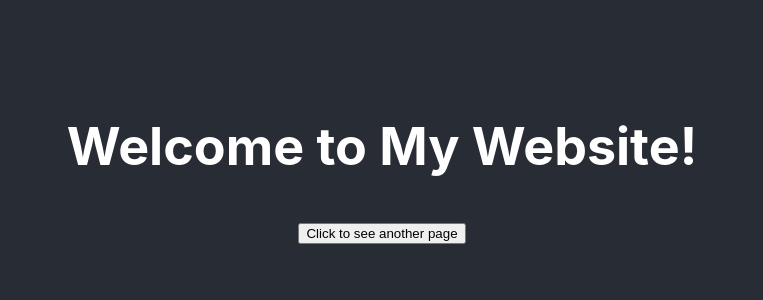
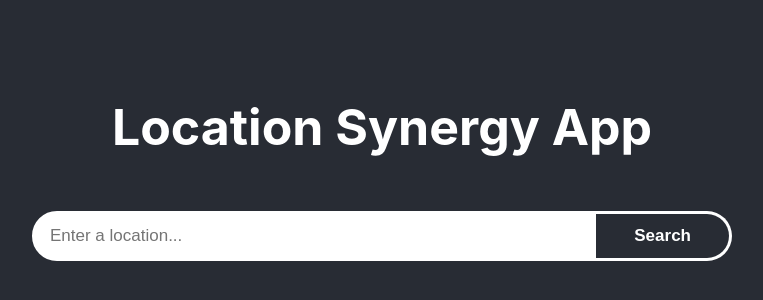
Before and after one commit to VISH831/location-synergy, a React (Create React App) app: page / in a window 1280 px wide. Shown: the part 238-538 px from the top of the page, without its empty margins (258-1021 px from the left). Built offline with nearby package versions, Linux system fonts and the light colour scheme.

Commit message:
SearchBar

```diff
--- a/src/App.css
+++ b/src/App.css
@@ -2,7 +2,38 @@
   text-align: center;
 }
 
-.App-header {
+.searchBar {
+  height: 100%;
+  width: 100%;
+  display: flex;
+}
+
+.searchBar input[type="text"] {
+  width: 100%;
+  padding: 5px 15px;
+  font-size: 17px;
+  border: 3px solid white;
+  border-top-left-radius: 30px;
+  border-bottom-left-radius: 30px;
+}
+
+.searchBar button {
+  height: 100%;
+  width: 25%;
+  border-top-right-radius: 30px;
+  border-bottom-right-radius: 30px;
+  border-top: 3px solid white;
+  border-bottom: 3px solid white;
+  border-right: 3px solid white;
+  border-left: 0px;
+  box-shadow: none;
+  background-color: #282c34;
+  color: white;
+  font-size: 17px;
+  font-weight: bold;
+}
+
+/* .App-header {
   background-color: #282c34;
   min-height: 100vh;
   display: flex;
@@ -11,4 +42,4 @@
   justify-content: center;
   font-size: calc(10px + 2vmin);
   color: white;
-}
+} */
--- a/src/HomePage.js
+++ b/src/HomePage.js
@@ -1,20 +1,28 @@
+// Import libraries
 import React from 'react';
-
-// Library for navigation
+import SearchBox from './SearchBox';
 import { useNavigate } from 'react-router-dom';
 
+// Import home page specific styles
+import './HomeStyles.css';
+import './App.css';
 
 function HomePage() {
   const navigate = useNavigate();
-  const handleClick = () => {
-    navigate("/second-page"); // navigate to '/second-page' using your chosen library's function
-  };
+  const handleSearchSubmit = (searchTerm) => {
+    // navigate to '/second-page' using your chosen library's function
+    navigate('/second-page', { state: { searchTerm } });
+};
 
   return (
-    <div>
-      <h1>Welcome to My Website!</h1>
-      <button onClick={handleClick}>Click to see another page</button>
-    </div>
+    <header className="homeMain">
+			<div>
+				<h1 className="homeTitle">Location Synergy App</h1>
+				<div className="homeSearchContainer">
+					<SearchBox onSearchSubmit={handleSearchSubmit} />
+				</div>
+			</div>
+		</header>
   );
 }
 
--- /dev/null
+++ b/src/HomeStyles.css
@@ -0,0 +1,22 @@
+/* HomeStyles.css */
+
+.homeMain {
+  display: flex;
+  flex-direction: column;
+  align-items: center;
+  justify-content: center;
+  height: 100vh;
+  background-color: #282c34;
+  color: white;
+}
+
+.homeTitle {
+  font-size: 50px;
+}
+
+.homeSearchContainer {
+  text-align: center;
+  height: 50px;
+  width: 700px;
+  padding-top: 20px;
+}
--- /dev/null
+++ b/src/ResultStyles.css
@@ -0,0 +1,17 @@
+/* ResultStyles.css */
+
+.resultMain {
+  display: flex;
+  flex-direction: column;
+  align-items: center;
+  height: 100vh;
+  background-color: #282c34;
+  color: white;
+}
+
+.resultSearchContainer {
+  text-align: center;
+  height: 40px;
+  width: 500px;
+  padding-top: 10px;
+}
--- a/src/ResultsPage.js
+++ b/src/ResultsPage.js
@@ -1,10 +1,26 @@
 import React from 'react';
+import SearchBox from './SearchBox';
+import { useNavigate } from 'react-router-dom';
+
+import './ResultStyles.css';
+import './App.css';
 
 function ResultsPage() {
+  const navigate = useNavigate();
+  const handleSearchSubmit = (searchTerm) => {
+    // navigate to '/second-page' using your chosen library's function
+    navigate('/second-page', { state: { searchTerm } });
+};
+
   return (
+    <header className="resultMain">
     <div>
-      <h1>This is the second page!</h1>
+      <h1>Location Synergy App</h1>
+      <div className='resultSearchContainer' >
+        <SearchBox onSearchSubmit={handleSearchSubmit} />
+      </div>
     </div>
+    </header>
   );
 }
 
--- /dev/null
+++ b/src/SearchBox.js
@@ -0,0 +1,27 @@
+// SearchBox.js
+
+import React from 'react';
+import './App.css';
+
+const SearchBox = ({ style, onSearchSubmit }) => {
+  const [searchTerm, setSearchTerm] = React.useState('');
+
+  const handleSubmit = (event) => {
+    event.preventDefault();
+    onSearchSubmit(searchTerm);
+  };
+
+  return (
+    <form className="searchBar" onSubmit={handleSubmit} style={style}>
+      <input
+      	type="text"
+        value={searchTerm}
+        onChange={(e) => setSearchTerm(e.target.value)}
+        placeholder="Enter a location..."
+      />
+      <button type="submit">Search</button>
+    </form>
+  );
+};
+
+export default SearchBox;
```
